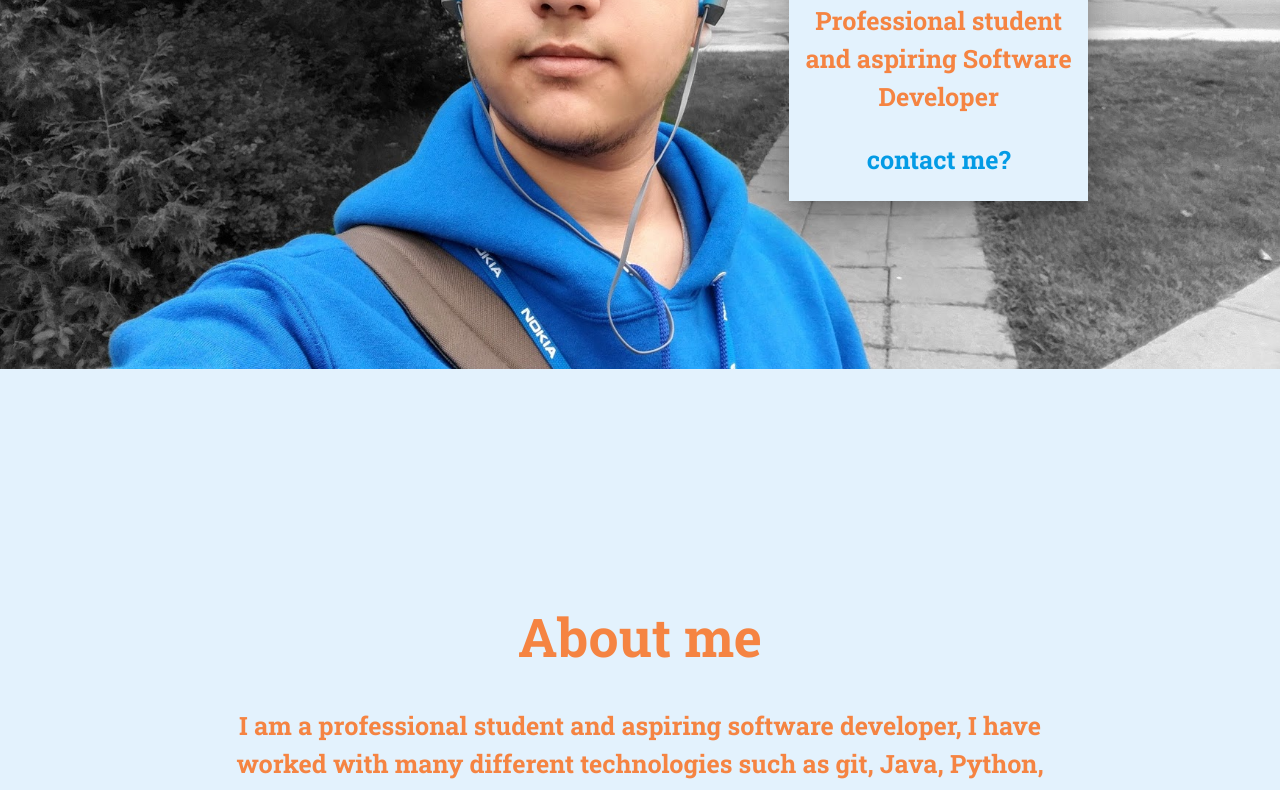
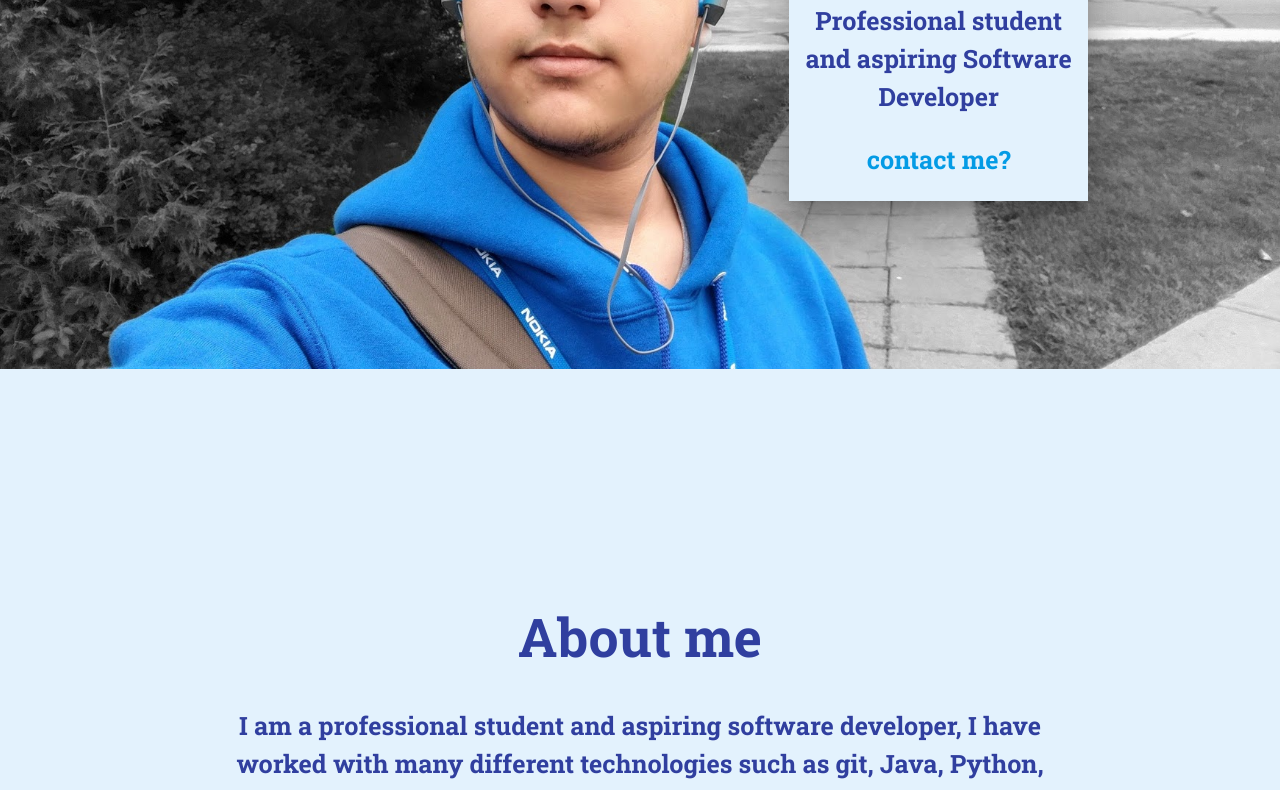
Before and after one commit to YoussefZayed/Portfolio, a plain HTML site: page index.html in a window 1280 px wide. Shown: the part 415-1205 px from the top of the page. Drawn offline with nearby package versions, Linux system fonts and the light colour scheme.

Commit message:
minor change to coloring

```diff
--- a/css/style.css
+++ b/css/style.css
@@ -24,5 +24,5 @@ body{
     margin-top: 30px;
 }
 .text-color{
-    color: #f58442;
+    color: #303f9f;
 }
```
